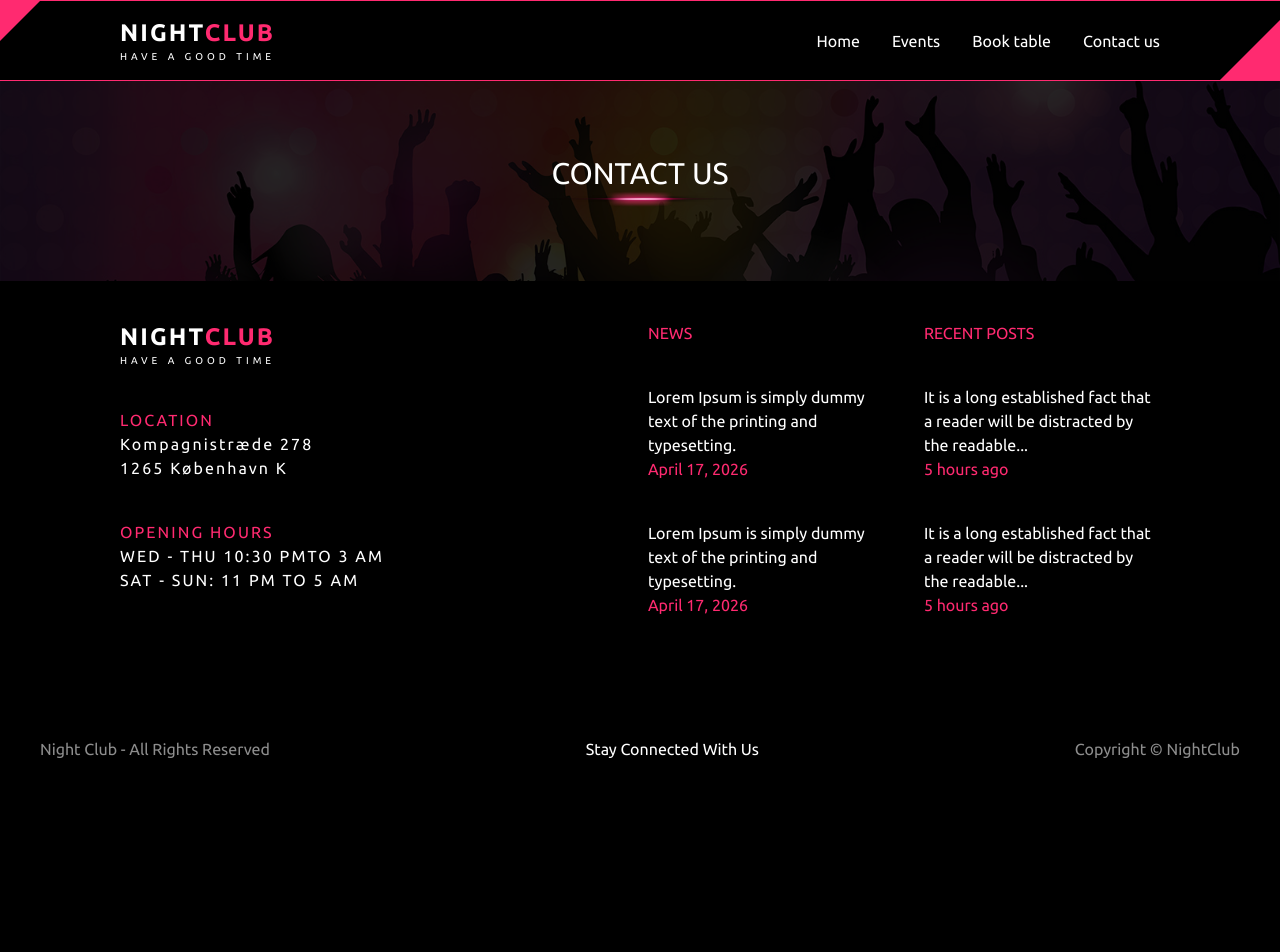
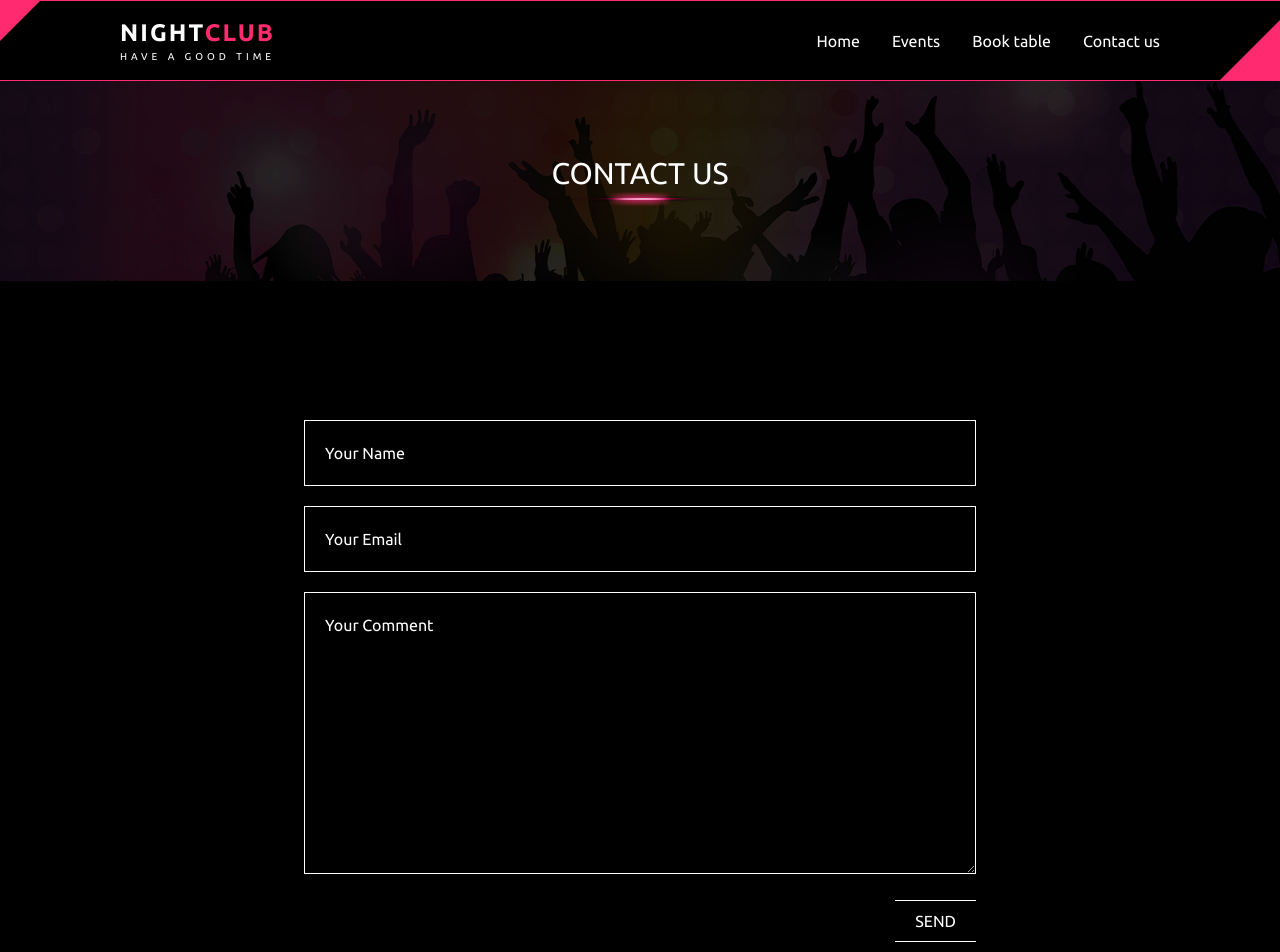
Before and after one commit to gami0001/gajol, a Next.js app: page /contact in a window 1280 px wide. Shown: the top 952 px of the page. Before the commit the page ends 800 px from the top, so only its background shows below. Built offline with nearby package versions, Linux system fonts and the light colour scheme.

Commit message:
contact done

```diff
--- a/package.json
+++ b/package.json
@@ -11,7 +11,8 @@
     "next": "16.2.4",
     "postcss": "^8.5.14",
     "react": "19.2.4",
-    "react-dom": "19.2.4"
+    "react-dom": "19.2.4",
+    "zod": "^4.4.3"
   },
   "devDependencies": {
     "@tailwindcss/postcss": "^4.2.4",
--- /dev/null
+++ b/src/app/api/contact_messages/route.js
@@ -0,0 +1,14 @@
+import { NextResponse } from "next/server";
+
+export async function POST(request) {
+  try {
+    const { name, email, content } = await request.json();
+
+    // Her kan du gemme til database eller sende email
+    console.log("Ny besked:", { name, email, content });
+
+    return NextResponse.json({ success: true });
+  } catch (error) {
+    return NextResponse.json({ error: "Fejl" }, { status: 500 });
+  }
+}
--- a/src/app/contact/page.js
+++ b/src/app/contact/page.js
@@ -1,11 +1,121 @@
+"use client";
+
+import { useState } from "react";
+import { z } from "zod";
+
 import Nav from "@/components/Nav";
 import Hero from "@/components/Hero";
+import Button from "@/components/Button";
+
+const contactSchema = z.object({
+  name: z.string().min(1, "Name is required"),
+  email: z.string().email("Invalid email"),
+  content: z.string().min(1, "Message is required"),
+});
 
 const Contact = () => {
+  const [formData, setFormData] = useState({
+    name: "",
+    email: "",
+    content: "",
+  });
+
+  const [errors, setErrors] = useState({});
+
+  const [success, setSuccess] = useState("");
+  const [submitError, setSubmitError] = useState("");
+
+  const handleChange = (e) => {
+    setFormData({
+      ...formData,
+      [e.target.name]: e.target.value,
+    });
+  };
+
+  const handleSubmit = async (e) => {
+    e.preventDefault();
+
+    try {
+      contactSchema.parse(formData);
+      setErrors({});
+    } catch (error) {
+      if (error instanceof z.ZodError) {
+        const newErrors = {};
+        error.issues.forEach((err) => {
+          newErrors[err.path[0]] = err.message;
+        });
+        setErrors(newErrors);
+      }
+      return;
+    }
+
+    try {
+      const response = await fetch("https://nightclub2026.onrender.com/contact_messages", {
+        method: "POST",
+        headers: {
+          "Content-Type": "application/json",
+        },
+        body: JSON.stringify({
+          ...formData,
+          date: new Date().toISOString(),
+        }),
+      });
+
+      if (!response.ok) {
+        const errorText = await response.text();
+        setSubmitError(`Something went wrong (${response.status})`);
+        console.error("API fejl:", response.status, errorText);
+        return;
+      }
+
+      setSubmitError("");
+      setSuccess("Message sent successfully!");
+
+      setFormData({
+        name: "",
+        email: "",
+        content: "",
+      });
+    } catch (error) {
+      console.error(error);
+    }
+  };
+
   return (
     <div>
       <Nav />
       <Hero text="CONTACT US" />
+
+      <div className="min-h-screen bg-black flex items-center justify-center p-6">
+        <form onSubmit={handleSubmit} className="w-full max-w-2xl space-y-5">
+          <div>
+            <input type="text" name="name" placeholder="Your Name" value={formData.name} onChange={handleChange} className="w-full bg-black border text-white placeholder-white px-5 py-5 outline-none focus:border-white transition" />
+
+            {errors.name && <p className="text-red-500 mt-2">{errors.name}</p>}
+          </div>
+
+          <div>
+            <input type="email" name="email" placeholder="Your Email" value={formData.email} onChange={handleChange} className="w-full bg-black border text-white placeholder-white px-5 py-5 outline-none focus:border-white transition" />
+
+            {errors.email && <p className="text-red-500 mt-2">{errors.email}</p>}
+          </div>
+
+          <div>
+            <textarea name="content" placeholder="Your Comment" rows={10} value={formData.content} onChange={handleChange} className="w-full bg-black border text-white placeholder-white px-5 py-5 outline-none focus:border-white transition" />
+
+            {errors.content && <p className="text-red-500 mt-2">{errors.content}</p>}
+          </div>
+
+          <div className="text-right">
+            <Button type="submit" variant="primary">
+              SEND
+            </Button>
+          </div>
+
+          {submitError && <p className="text-red-500 mt-2">{submitError}</p>}
+          {success && <p className="text-green-500">{success}</p>}
+        </form>
+      </div>
     </div>
   );
 };
--- a/src/components/Button.jsx
+++ b/src/components/Button.jsx
@@ -1,4 +1,4 @@
-const Button = ({ children, onClick, variant = "primary", className = "" }) => {
+const Button = ({ children, onClick, variant = "primary", className = "", type = "button" }) => {
   const baseStyles = "px-5 py-2 cursor-pointer";
 
   const variants = {
@@ -8,7 +8,7 @@ const Button = ({ children, onClick, variant = "primary", className = "" }) => {
   };
 
   return (
-    <button onClick={onClick} className={`${baseStyles} ${variants[variant]} ${className}`}>
+    <button type={type} onClick={onClick} className={`${baseStyles} ${variants[variant]} ${className}`}>
       {children}
     </button>
   );
```
Also changed, not shown: 1 other file (tests, documents, lock files or other folders).
